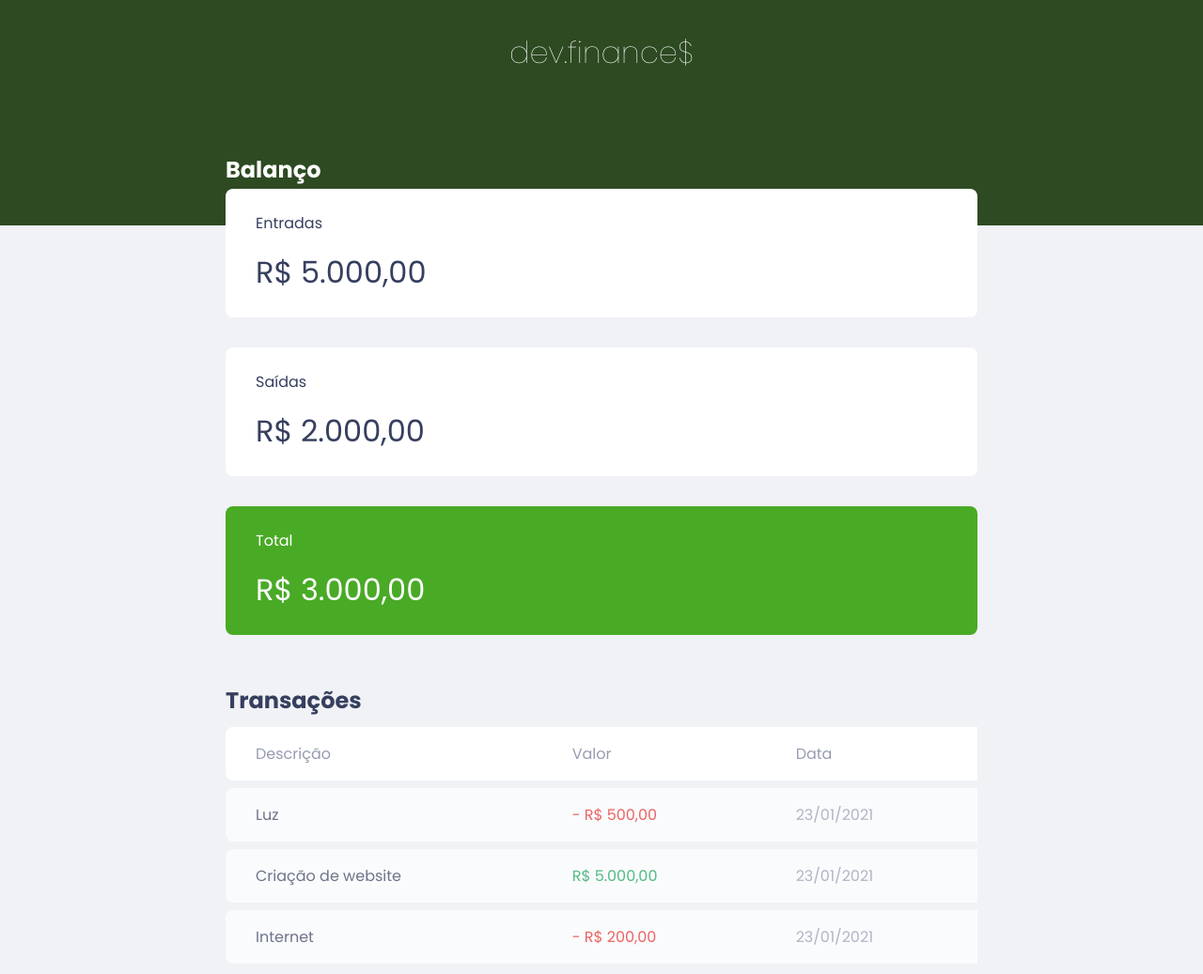
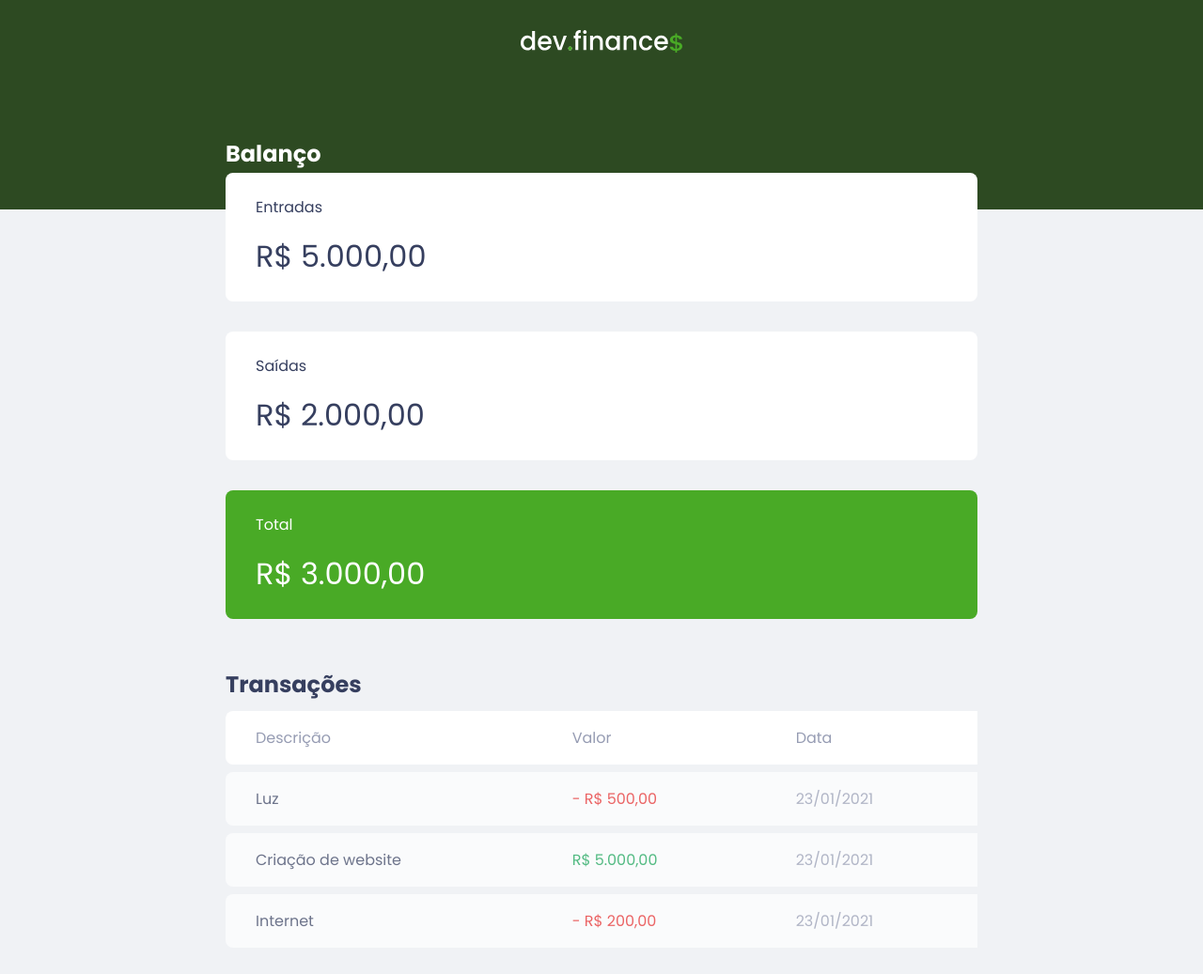
Before and after one commit to diogopiresDev1/Dev-Finance, a plain HTML site: page index.html in a window 1280 px wide. Shown: the top 1037 px of the page at 94% size. Drawn offline with Linux system fonts and the light colour scheme.

Commit message:
Inserindo imagens

```diff
--- a/index.html
+++ b/index.html
@@ -16,7 +16,7 @@
 
 <body>
     <header>
-        <h1 id="logo">dev.finance$</h1>
+        <img src="./assets/logo.svg" alt="Logo Dev Finances">
     </header>
     <main class="container">
         <section id="balance">
```
Also changed, not shown: assets/expense.svg (added), assets/income.svg (added), assets/logo.svg (added), assets/minus.svg (added), assets/plus.svg (added), assets/total.svg (added).
